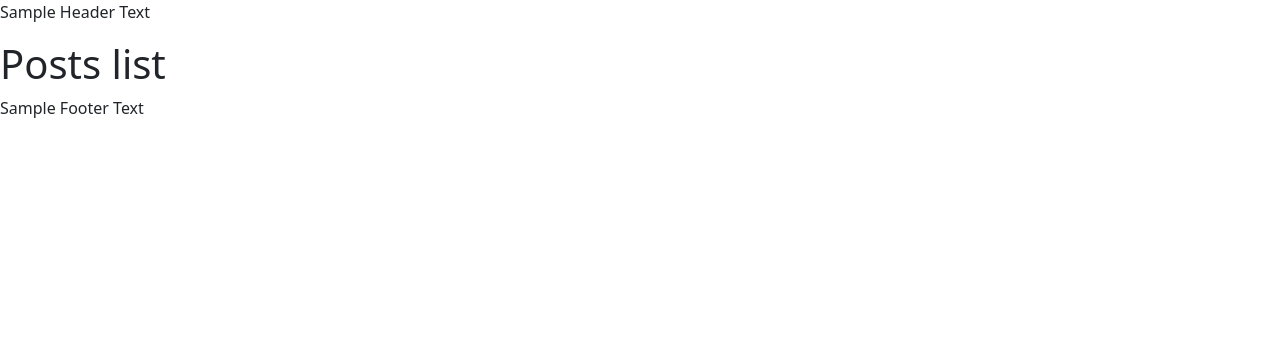
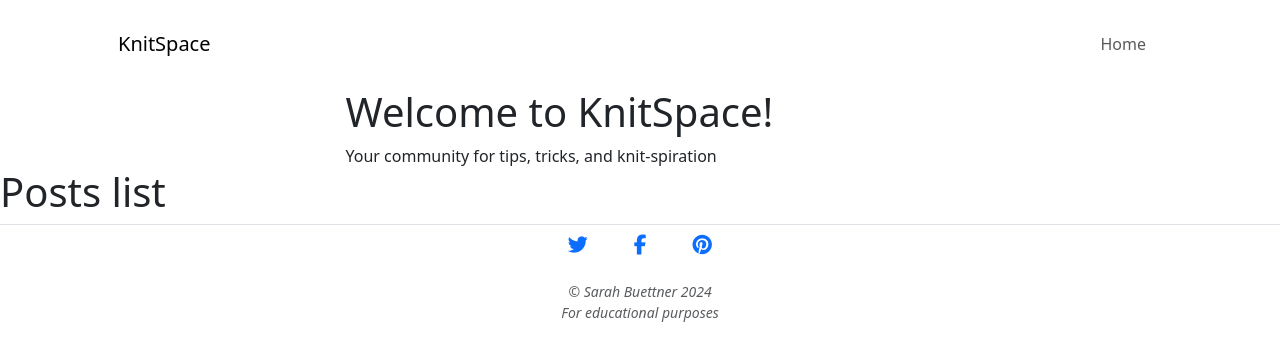
Before and after one commit to Sarah-Bue/knit-space, a Django app: page / in a window 1280 px wide. Shown: the top 361 px of the page. Run offline with Django 4.2, Linux system fonts and the light colour scheme; data that the repository does not hold is empty; some libraries are stand-ins or nearby versions.

Commit message:
fix: update base.html content

```diff
--- a/templates/base.html
+++ b/templates/base.html
@@ -19,9 +19,9 @@
      <!-- TBA -->
 
     <!-- Favicon -->
-    <link rel="apple-touch-icon" sizes="180x180" href="{% static 'images/favicon/apple-touch-icon.png' %}">
-    <link rel="icon" type="image/png" sizes="32x32" href="{% static 'images/favicon/favicon-32x32.png' %}">
-    <link rel="icon" type="image/png" sizes="16x16" href="{% static 'images/favicon/favicon-16x16.png' %}">
+    <link rel="apple-touch-icon" sizes="180x180" href="{% static 'favicon/apple-touch-icon.png' %}">
+    <link rel="icon" type="image/png" sizes="32x32" href="{% static 'favicon/favicon-32x32.png' %}">
+    <link rel="icon" type="image/png" sizes="16x16" href="{% static 'favicon/favicon-16x16.png' %}">
 
     <!-- Font Awesome -->
     <link rel="stylesheet" href="https://cdnjs.cloudflare.com/ajax/libs/font-awesome/6.6.0/css/all.min.css">
@@ -37,10 +37,47 @@
 </head>
 
 <body>
+    <!-- Navigation -->
+     <nav class="navbar navbar-expand-lg navbar-light" id="mainNav">
+        <div class="container px-4 px-lg-5">
+            <a class="navbar-brand" href="index.html">KnitSpace</a>
+            <!-- Hamburger Menu for small screens -->
+            <button class="navbar-toggler" type="button" data-bs-toggle="collapse" data-bs-target="#navbarResponsive" aria-controls="navbarResponsive" aria-expanded="false" aria-label="Toggle navigation">
+                <i class="fas fa-bars"></i>
+            </button>
+
+            <!-- Internal Links -->
+            <div class="collapse navbar-collapse" id="navbarResponsive">
+                <ul class="navbar-nav ms-auto py-4 py-lg-0">
+                    <li class="nav-item"><a class="nav-link px-lg-3 py-3 py-lg-4" href="{% static 'index.html' %}">Home</a></li>
+
+                    <!-- To be Added
+
+                    <li class="nav-item"><a class="nav-link px-lg-3 py-3 py-lg-4" href="{% static 'about.html' %}">About</a></li>
+                    <li class="nav-item"><a class="nav-link px-lg-3 py-3 py-lg-4" href="{% static 'login.html' %}">Log In</a></li>
+                    <li class="nav-item"><a class="nav-link px-lg-3 py-3 py-lg-4" href="{% static 'contact.html' %}">Contact</a></li>
+                    -->
+
+                </ul>
+            </div>
+        </div>
+    </nav>
+
     <!-- Header -->
-    <header>
-        <p>Sample Header Text</p>
+    <header class="masthead" style="background-image: url()">
+        <div class="container position-relative px-4 px-lg-5">
+            <div class="row gx-4 gx-lg-5 justify-content-center">
+                <div class="col-md-10 col-lg-8 col-xl-7">
+                    <!-- Main Heading -->
+                    <div class="site-heading">
+                        <h1>Welcome to KnitSpace!</h1>
+                        <span class="subheading">Your community for tips, tricks, and knit-spiration</span>
+                    </div>
+                </div>
+            </div>
+        </div>
     </header>
+
 
     <!-- Main -->
     <main>
@@ -49,10 +86,46 @@
         {% endblock content %}
     </main>
 
-    <!-- Footer -->
-    <footer>
-        <p>Sample Footer Text</p>
-    </footer>
+ <!-- Footer-->
+ <footer class="border-top">
+    <div class="container px-4 px-lg-5">
+        <div class="row gx-4 gx-lg-5 justify-content-center">
+            <div class="col-md-10 col-lg-8 col-xl-7">
+
+                <!-- Social Networks -->
+                <ul class="list-inline text-center">
+                    <!-- Twitter -->
+                    <li class="list-inline-item">
+                        <a href="https://www.twitter.com/" target="_blank" rel="noopener" aria-label="Visit us on Twitter  (opens in a new tab)">
+                            <span class="fa-stack fa-lg">
+                                <i class="fa-brands fa-twitter"></i>
+                            </span>
+                        </a>
+                    </li>
+                    <!-- Facebook -->
+                    <li class="list-inline-item">
+                        <a href="https://www.facebook.com/" target="_blank" rel="noopener" aria-label="Visit us on Facebook (opens in a new tab)">
+                            <span class="fa-stack fa-lg">
+                                <i class="fa-brands fa-facebook-f"></i>
+                            </span>
+                        </a>
+                    </li>
+                    <!-- Pinterest -->
+                    <li class="list-inline-item">
+                        <a href="https://www.pinterest.com/" target="_blank" rel="noopener" aria-label="Visit us on Pinterest (opens in a new tab)">
+                            <span class="fa-stack fa-lg">
+                                <i class="fa-brands fa-pinterest"></i>
+                            </span>
+                        </a>
+                    </li>
+                </ul>
+                <!-- Copyright Declaration -->
+                <div class="small text-center text-muted fst-italic">&copy; Sarah Buettner 2024</div>
+                <div class="small text-center text-muted fst-italic">For educational purposes</div>
+            </div>
+        </div>
+    </div>
+</footer>
 
     <!-- Bootstrap JS -->
     <script src="https://cdn.jsdelivr.net/npm/bootstrap@5.3.3/dist/js/bootstrap.bundle.min.js" integrity="sha384-YvpcrYf0tY3lHB60NNkmXc5s9fDVZLESaAA55NDzOxhy9GkcIdslK1eN7N6jIeHz" crossorigin="anonymous"></script>
```
Also changed, not shown: static/favicon/android-chrome-192x192.png (renamed from static/images/favicon/android-chrome-192x192.png), static/favicon/android-chrome-512x512.png (renamed from static/images/favicon/android-chrome-512x512.png), static/favicon/apple-touch-icon.png (renamed from static/images/favicon/apple-touch-icon.png), static/favicon/favicon-16x16.png (renamed from static/images/favicon/favicon-16x16.png), static/favicon/favicon-32x32.png (renamed from static/images/favicon/favicon-32x32.png), static/favicon/favicon.ico (renamed from static/images/favicon/favicon.ico), static/favicon/site.webmanifest (renamed from static/images/favicon/site.webmanifest), static/images/wool.png (added).
